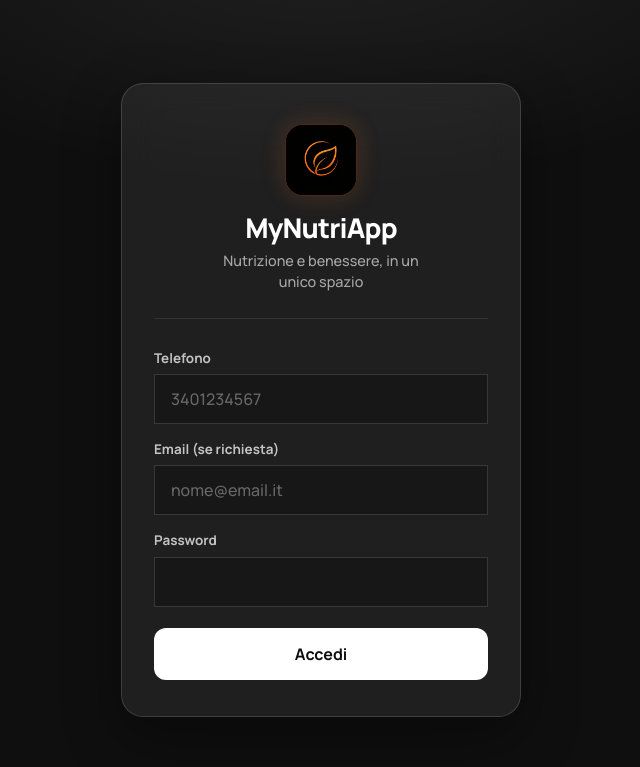
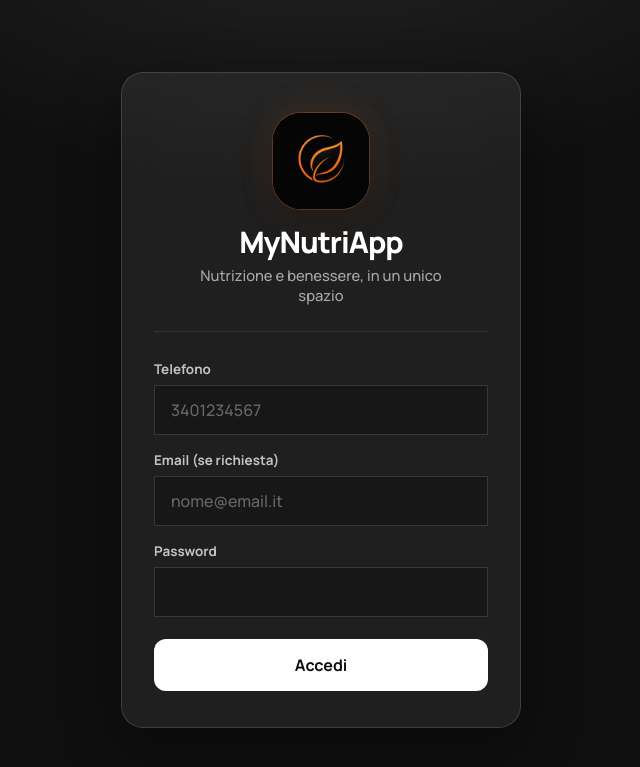
Before and after one commit to robertolibanora/mynutriapp, a Flask app: page /login in a window 1280 px wide. Shown: the top 767 px of the page, without its empty margins (319-959 px from the left). Run offline with Flask 3, Linux system fonts and the light colour scheme; parts of the project's set-up code (start-up, migrations or seed data) failed here and were passed over; some libraries are stand-ins or nearby versions.

Commit message:
update 2026-08-03 04:19

```diff
--- a/static/css/style.css
+++ b/static/css/style.css
@@ -443,21 +443,27 @@ body {
 }
 
 .login-brand {
+    display: flex;
+    flex-direction: column;
+    align-items: center;
     text-align: center;
-    margin-bottom: 1.85rem;
-    padding-bottom: 1.6rem;
+    gap: 1.05rem;
+    margin-bottom: 1.75rem;
+    padding-bottom: 1.55rem;
     border-bottom: 1px solid rgba(255, 255, 255, 0.09);
 }
 
 .login-mark {
-    width: 72px;
-    height: 72px;
-    margin: 0 auto 1rem;
-    border-radius: 18px;
+    width: 96px;
+    height: 96px;
+    margin: 0;
+    border-radius: 28px;
     overflow: hidden;
-    background: #000;
-    border: 1px solid rgba(255, 154, 86, 0.28);
-    box-shadow: 0 0 24px rgba(255, 122, 40, 0.18);
+    background: #050505;
+    box-shadow:
+        0 0 0 1px rgba(255, 154, 86, 0.22),
+        0 10px 28px rgba(0, 0, 0, 0.35),
+        0 0 36px rgba(255, 122, 40, 0.16);
 }
 
 .login-mark img {
@@ -465,22 +471,30 @@ body {
     height: 100%;
     display: block;
     object-fit: cover;
+    object-position: center;
+}
+
+.login-brand-copy {
+    display: flex;
+    flex-direction: column;
+    align-items: center;
+    gap: 0.4rem;
 }
 
 .login-title {
     margin: 0;
-    font: 800 1.7rem/1.15 "Manrope", system-ui, sans-serif;
-    letter-spacing: -0.03em;
+    font: 800 1.85rem/1.1 "Manrope", system-ui, sans-serif;
+    letter-spacing: -0.035em;
     color: #ffffff;
 }
 
 .login-subtitle {
-    margin: 0.5rem auto 0;
-    max-width: 26ch;
+    margin: 0;
+    max-width: 28ch;
     color: #a8a8a8;
-    font-size: 0.9rem;
+    font-size: 0.92rem;
     font-weight: 500;
-    line-height: 1.45;
+    line-height: 1.4;
 }
 
 .login-flashes {
--- a/templates/login.html
+++ b/templates/login.html
@@ -25,17 +25,19 @@
     <main class="login-shell">
         <section class="login-container" aria-labelledby="login-heading">
             <header class="login-brand">
-                <div class="login-mark">
+                <div class="login-mark" aria-hidden="true">
                     <img
-                        src="{{ url_for('static', filename='img/logo-256.png') }}"
-                        alt="MyNutriApp"
-                        width="72"
-                        height="72"
+                        src="{{ url_for('static', filename='img/logo-small.png') }}"
+                        alt=""
+                        width="96"
+                        height="96"
                         decoding="async"
                     >
                 </div>
-                <h1 id="login-heading" class="login-title">MyNutriApp</h1>
-                <p class="login-subtitle">Nutrizione e benessere, in un unico spazio</p>
+                <div class="login-brand-copy">
+                    <h1 id="login-heading" class="login-title">MyNutriApp</h1>
+                    <p class="login-subtitle">Nutrizione e benessere, in un unico spazio</p>
+                </div>
             </header>
 
             {% with messages = get_flashed_messages(with_categories=true) %}
```
